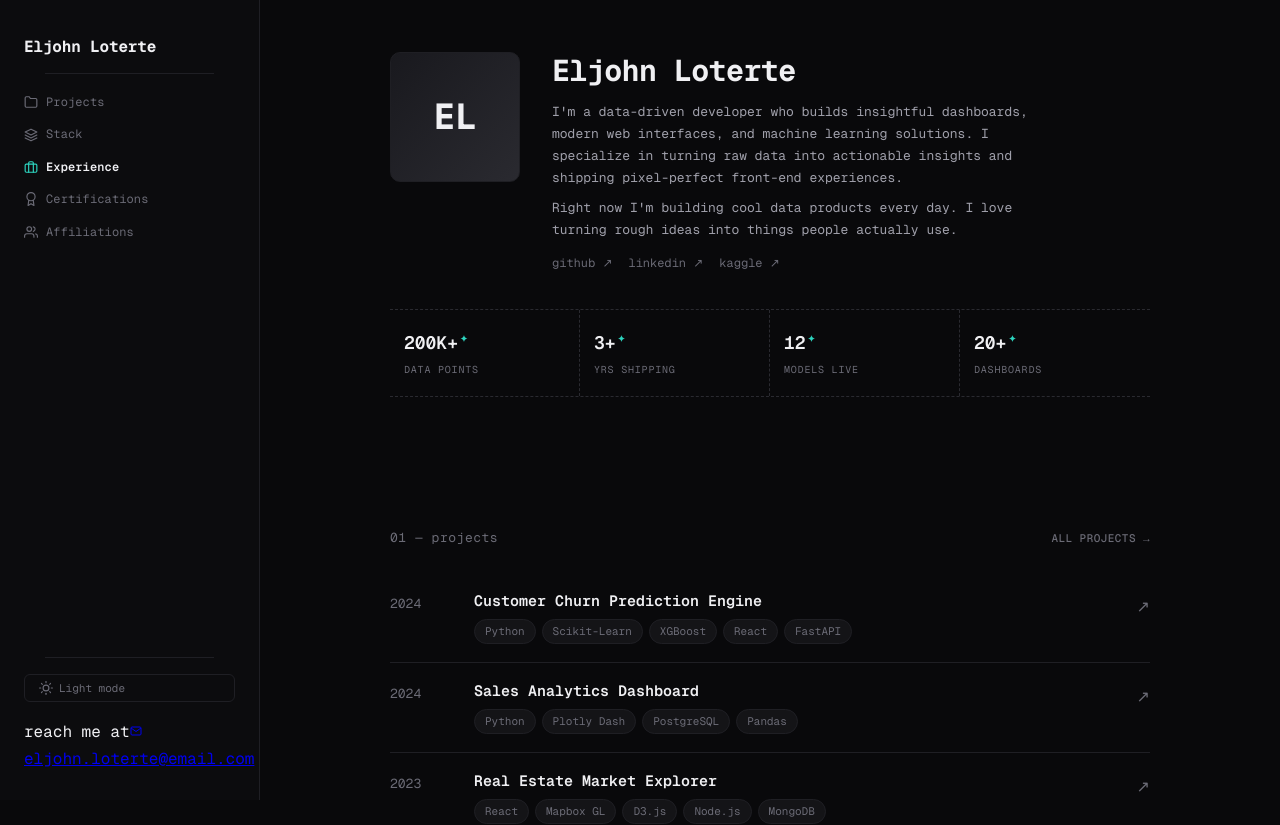
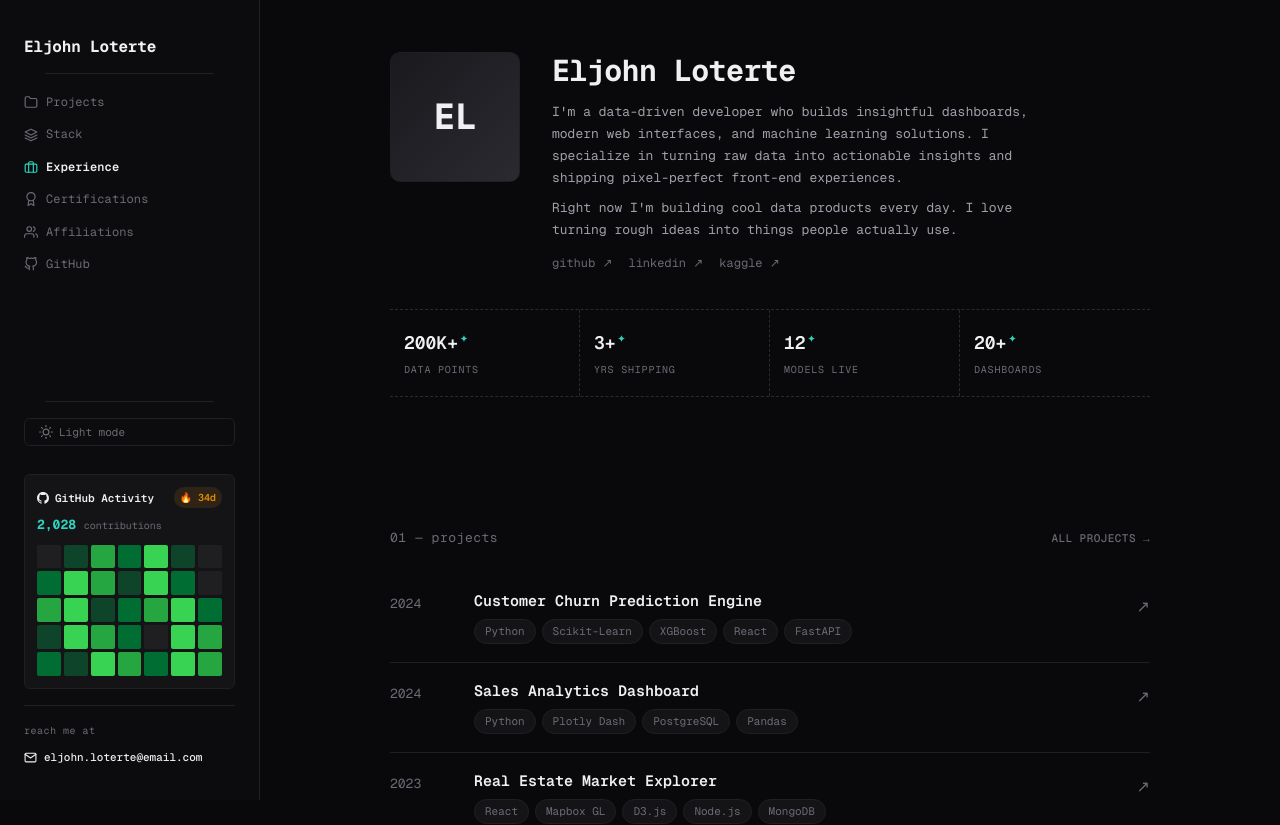
Before and after one commit to Eljohn-Loterte/Portfolio, a React (Vite) app: page / in a window 1280 px wide. Shown: the top 825 px of the page. Built offline with nearby package versions, Linux system fonts and the light colour scheme; no server answers.

Commit message:
feat: fix reach me at sidebar section and add GitHub activity mini widget

```diff
--- a/src/components/Sidebar.jsx
+++ b/src/components/Sidebar.jsx
@@ -1,4 +1,4 @@
-import { profile } from '../data/portfolioData';
+import { profile, githubData } from '../data/portfolioData';
 
 const navItems = [
   {
@@ -50,6 +50,15 @@ const navItems = [
         <circle cx="9" cy="7" r="4"/>
         <path d="M23 21v-2a4 4 0 0 0-3-3.87"/>
         <path d="M16 3.13a4 4 0 0 1 0 7.75"/>
+      </svg>
+    ),
+  },
+  {
+    id: 'github',
+    label: 'GitHub',
+    icon: (
+      <svg width="14" height="14" viewBox="0 0 24 24" fill="none" stroke="currentColor" strokeWidth="2" strokeLinecap="round" strokeLinejoin="round">
+        <path d="M9 19c-5 1.5-5-2.5-7-3m14 6v-3.87a3.37 3.37 0 0 0-.94-2.61c3.14-.35 6.44-1.54 6.44-7A5.44 5.44 0 0 0 20 4.77 5.07 5.07 0 0 0 19.91 1S18.73.65 16 2.48a13.38 13.38 0 0 0-7 0C6.27.65 5.09 1 5.09 1A5.07 5.07 0 0 0 5 4.77a5.44 5.44 0 0 0-1.5 3.78c0 5.42 3.3 6.61 6.44 7A3.37 3.37 0 0 0 9 18.13V22"/>
       </svg>
     ),
   },
@@ -136,15 +145,45 @@ export default function Sidebar({ activeSection, isOpen, onClose, theme, onToggl
           ) }
         </button>
 
-        {/* Footer contact info */}
+        {/* GitHub Contribution Mini Widget */}
+        <div
+          className="sidebar-github-widget"
+          onClick={(e) => handleNavClick(e, 'github')}
+          title="View GitHub Activity"
+        >
+          <div className="sidebar-github-header">
+            <span className="sidebar-github-title">
+              <svg width="12" height="12" viewBox="0 0 24 24" fill="currentColor">
+                <path d="M12 0C5.37 0 0 5.37 0 12c0 5.31 3.435 9.795 8.205 11.385.6.105.825-.255.825-.57 0-.285-.015-1.23-.015-2.235-3.015.555-3.795-.735-4.035-1.41-.135-.345-.72-1.41-1.23-1.695-.42-.225-1.02-.78-.015-.795.945-.015 1.62.87 1.845 1.23 1.08 1.815 2.805 1.305 3.495.99.105-.78.42-1.305.765-1.605-2.67-.3-5.46-1.335-5.46-5.925 0-1.305.465-2.385 1.23-3.225-.12-.3-.54-1.53.12-3.18 0 0 1.005-.315 3.3 1.23.96-.27 1.98-.405 3-.405s2.04.135 3 .405c2.295-1.56 3.3-1.23 3.3-1.23.66 1.65.24 2.88.12 3.18.765.84 1.23 1.905 1.23 3.225 0 4.605-2.805 5.625-5.475 5.925.435.375.81 1.095.81 2.22 0 1.605-.015 2.895-.015 3.3 0 .315.225.69.825.57A12.02 12.02 0 0024 12c0-6.63-5.37-12-12-12z"/>
+              </svg>
+              GitHub Activity
+            </span>
+            <span className="sidebar-github-streak">🔥 {githubData.currentStreak}d</span>
+          </div>
+
+          <div className="sidebar-github-count">
+            {githubData.totalContributions.toLocaleString()} <span className="count-label">contributions</span>
+          </div>
+
+          {/* Mini 6x7 Activity Grid */}
+          <div className="sidebar-github-grid">
+            {Array.from({ length: 35 }).map((_, i) => {
+              const levels = ['level-0', 'level-1', 'level-2', 'level-3', 'level-4'];
+              const level = [0, 1, 3, 2, 4, 1, 0, 2, 4, 3, 1, 4, 2, 0, 3, 4, 1, 2, 3, 4, 2, 1, 4, 3, 2, 0, 4, 3, 2, 1, 4, 3, 2, 4, 3][i];
+              return <div key={i} className={`mini-grid-cell ${levels[level]}`} />;
+            })}
+          </div>
+        </div>
+
+        {/* Fixed reach me at footer */}
         <div className="sidebar-footer">
-          <span className="footer-reach">reach me at</span>
+          <div className="footer-reach">reach me at</div>
           <a href={`mailto:${profile.email}`} className="footer-email">
-            <svg width="12" height="12" viewBox="0 0 24 24" fill="none" stroke="currentColor" strokeWidth="2">
+            <svg width="13" height="13" viewBox="0 0 24 24" fill="none" stroke="currentColor" strokeWidth="2" strokeLinecap="round" strokeLinejoin="round">
               <path d="M4 4h16c1.1 0 2 .9 2 2v12c0 1.1-.9 2-2 2H4c-1.1 0-2-.9-2-2V6c0-1.1.9-2 2-2z"/>
               <polyline points="22,6 12,13 2,6"/>
             </svg>
-            {profile.email}
+            <span>{profile.email}</span>
           </a>
         </div>
       </aside>
--- a/src/data/portfolioData.js
+++ b/src/data/portfolioData.js
@@ -237,19 +237,19 @@ export const certifications = [
 
 export const affiliations = [
   {
-    name: "Data Science Society PH",
-    role: "Member & Technical Contributor",
+    name: "Circle Of Unified Information Technology Students",
+    role: "Business Manager | 2023 - 2025",
     icon: "🌐",
   },
   {
-    name: "Developer Student Clubs",
-    role: "Core Team Lead — AI Track",
-    icon: "🚀",
+    name: "BU-USC",
+    role: "Internal Affairs Committe",
+    icon: "📈",
   },
   {
-    name: "Analytics Association of the Philippines",
-    role: "Student Member",
-    icon: "📈",
+    name: "Bicol University Integrated League of DOST Scholars",
+    role: "Ways and Means Coucilor | 2025",
+    icon: "🚀",
   },
 ];
 
--- a/src/index.css
+++ b/src/index.css
@@ -327,19 +327,113 @@ body {
   line-height: 1.6;
 }
 
-.sidebar-contact-info a {
-  display: flex;
-  align-items: center;
-  gap: 5px;
+/* Sidebar GitHub Mini Widget */
+.sidebar-github-widget {
+  margin-top: 12px;
+  margin-bottom: 16px;
+  padding: 12px;
+  background: var(--bg-card);
+  border: 1px solid var(--border-primary);
+  border-radius: var(--radius-sm);
+  cursor: pointer;
+  transition: all var(--transition-fast);
+}
+
+.sidebar-github-widget:hover {
+  border-color: var(--accent);
+  background: var(--bg-card-hover);
+  transform: translateY(-1px);
+}
+
+.sidebar-github-header {
+  display: flex;
+  align-items: center;
+  justify-content: space-between;
+  margin-bottom: 6px;
+}
+
+.sidebar-github-title {
+  display: flex;
+  align-items: center;
+  gap: 6px;
+  font-family: var(--font-mono);
+  font-size: 11px;
+  font-weight: 600;
+  color: var(--text-primary);
+}
+
+.sidebar-github-streak {
+  font-family: var(--font-mono);
+  font-size: 10px;
+  font-weight: 600;
+  color: #e38c00;
+  background: rgba(227, 140, 0, 0.12);
+  padding: 2px 6px;
+  border-radius: 10px;
+}
+
+.sidebar-github-count {
+  font-family: var(--font-mono);
+  font-size: 13px;
+  font-weight: 700;
+  color: var(--accent);
+  margin-bottom: 8px;
+}
+
+.sidebar-github-count .count-label {
+  font-size: 10px;
+  font-weight: 400;
+  color: var(--text-muted);
+}
+
+.sidebar-github-grid {
+  display: grid;
+  grid-template-columns: repeat(7, 1fr);
+  gap: 3px;
+}
+
+.mini-grid-cell {
+  aspect-ratio: 1;
+  border-radius: 2px;
+  background: var(--border-primary);
+}
+
+.mini-grid-cell.level-0 { background: rgba(255, 255, 255, 0.05); }
+.mini-grid-cell.level-1 { background: #0e4429; }
+.mini-grid-cell.level-2 { background: #006d32; }
+.mini-grid-cell.level-3 { background: #26a641; }
+.mini-grid-cell.level-4 { background: #39d353; }
+
+/* Sidebar Reach Me At Footer */
+.sidebar-footer {
+  margin-top: auto;
+  padding-top: 16px;
+  border-top: 1px solid var(--border-primary);
+}
+
+.footer-reach {
+  font-family: var(--font-mono);
+  font-size: 10px;
+  text-transform: lowercase;
+  color: var(--text-muted);
+  letter-spacing: 0.05em;
+  margin-bottom: 6px;
+}
+
+.footer-email {
+  display: inline-flex;
+  align-items: center;
+  gap: 7px;
   color: var(--text-primary);
   text-decoration: none;
-  font-size: 12px;
+  font-family: var(--font-mono);
+  font-size: 11px;
   font-weight: 500;
-  margin-top: 4px;
+  word-break: break-all;
   transition: color var(--transition-fast);
 }
 
-.sidebar-contact-info a:hover {
+.footer-email:hover {
   color: var(--accent);
 }
 
```
